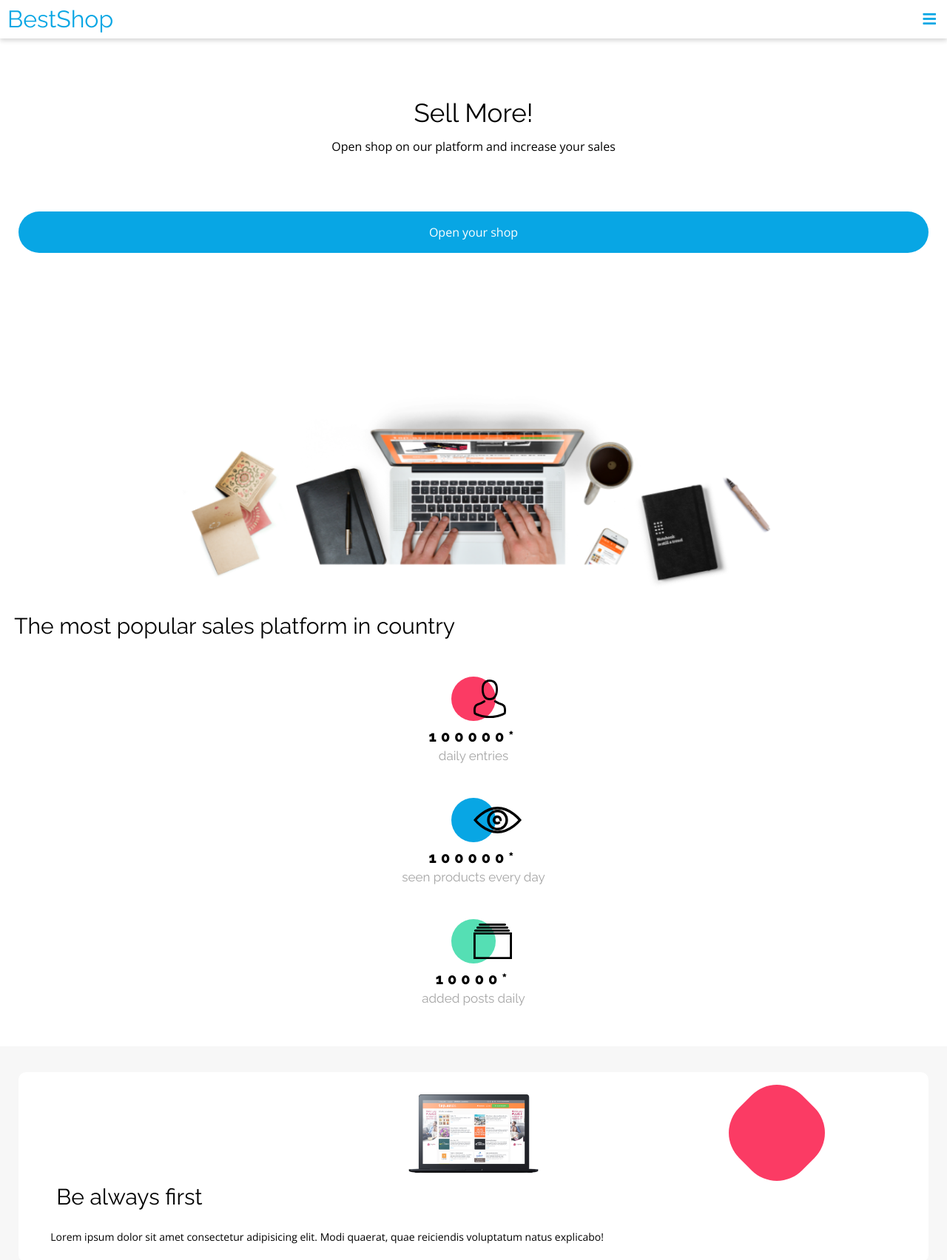
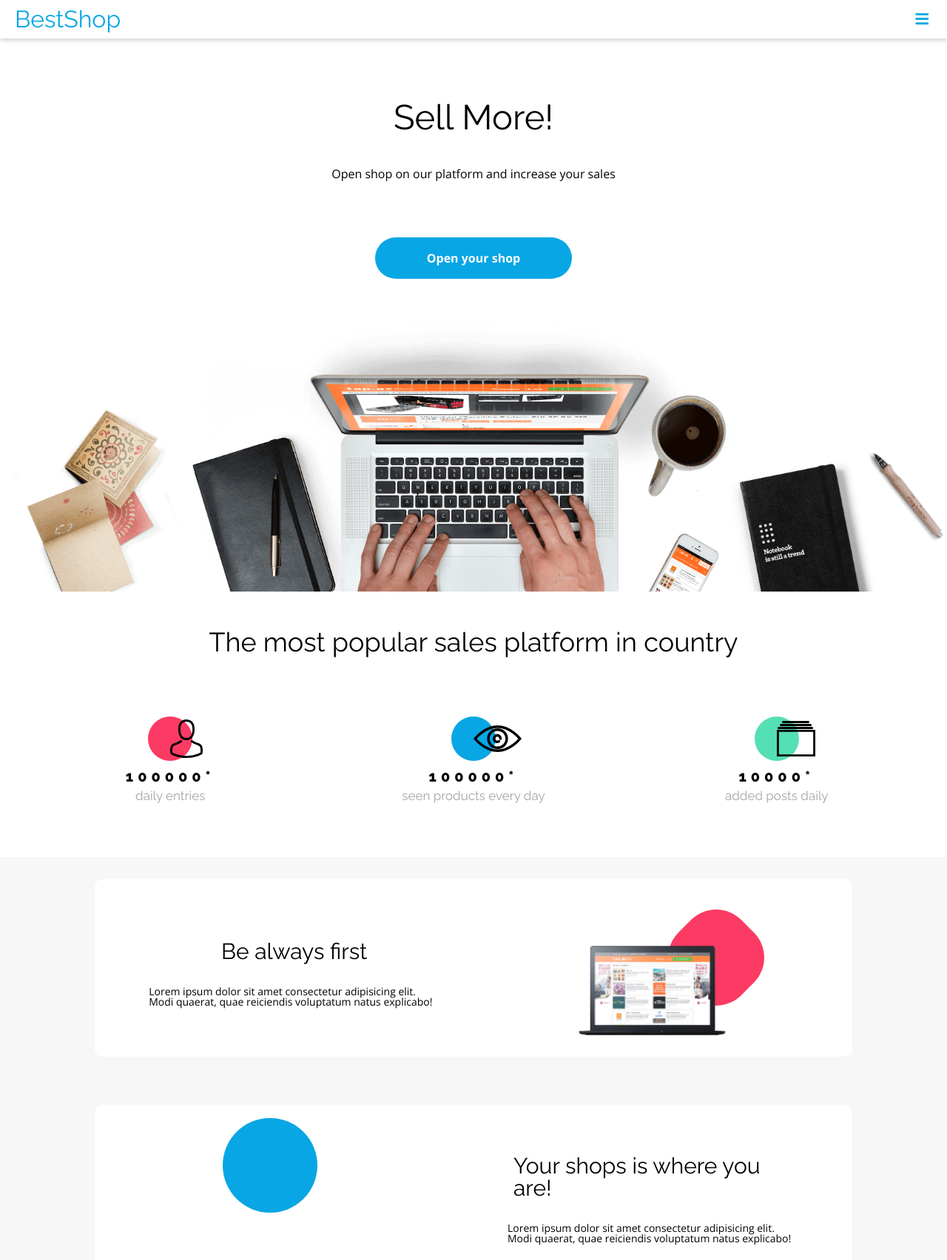
Before and after one commit to Dymik2/bestShop-RWD-SASS, a website: page index.html in a window 1280 px wide. Shown: the top 1704 px of the page at 74% size. Drawn offline with nearby package versions, Linux system fonts and the light colour scheme; files that its build step writes are made by us from their sources.

Commit message:
desktop beta version

```diff
--- a/index.html
+++ b/index.html
@@ -4,6 +4,7 @@
     <meta charset="UTF-8">
     <meta http-equiv="X-UA-Compatible" content="IE=edge">
     <meta name="viewport" content="width=device-width, initial-scale=1.0">
+
     <title>Document</title>
     <link rel="preconnect" href="https://fonts.googleapis.com">
     <link rel="preconnect" href="https://fonts.gstatic.com" crossorigin>
@@ -26,7 +27,7 @@
             </ul>
         </nav>
     </header>
-    <main>
+    <main class="container">
         <section class="container open__section">
             <div class="text">
                 <h1>Sell More!</h1>
@@ -35,7 +36,7 @@
             </div>
 
             <div class="container image" >
-                <img class="container" src="images/Background.png" alt="">
+                <img class="container" src="images/Background2.png" alt="">
             </div>
         </section>
         <section class="container statistic">
@@ -63,7 +64,6 @@
                 <div class="picture">
                     <div class="first_shape"></div>
                     <img src="images/Macbook2.png" alt="">
-
                 </div>
                 <div class="descible">
                     <h2>Be always first</h2>
@@ -94,7 +94,7 @@
         </section>
         <section class="container pricing">
             <h2>Pricing</h2>
-            <div>
+            <div class="articles">
                 <article class="offer">
                     <div>
                         <h3>Basic</h3>
--- a/scss/components/_benefitSection.scss
+++ b/scss/components/_benefitSection.scss
@@ -82,4 +82,62 @@ font-family: 'Raleway', sans-serif;
         }
     }
 
+    @media (min-width: 1024px) {
+        display: flex;
+        flex-direction: column;
+        align-items: center;
+
+        .benefits__wrapper {
+            display: flex;
+
+            align-items: center;
+            justify-content: center;
+            width: 80%;
+            height: 30vh;
+            margin-top: 30px;
+
+            .descible {
+                display: flex;
+                flex-direction: column;
+                align-items: center;
+                justify-content: center;
+                width: 50%;
+                height: 100%;
+                padding-left: 30px;
+                padding-right: 30px;
+                background-color: #FFFFFF;
+            }
+
+            .picture {
+                position: relative;
+                display: flex;
+                height: 100%;
+                align-items: flex-end;
+                justify-content: center;
+                background-color: #FFFFFF;
+                width: 50%;
+
+                .first_shape {
+                    right: 20%;
+                    top: 10%;
+                }
+
+                .second_shape {
+                    left: 30%;
+                }
+
+                img {
+                    width: 45%;
+                    height: auto;
+                    z-index: 3;
+                }
+            }
+
+
+        }
+
+        .benefits__wrapper:nth-of-type(1) {
+            flex-direction: row-reverse;
+        }
+    }
 }
--- a/scss/components/_contact.scss
+++ b/scss/components/_contact.scss
@@ -142,4 +142,26 @@ font-family: 'Raleway', sans-serif;
             color: white;
         }
     }
+
+    @media (min-width: 1024px) {
+        display: flex;
+        padding-top: 30px;
+        justify-content: center;
+        align-items: flex-start;
+
+        .contact__wrapper {
+            display: flex;
+            flex-direction: column;
+            justify-content: center;
+            width: 30%;
+        }
+
+        .form__wrapper {
+            display: flex;
+            flex-direction: column;
+            justify-content: center;
+            align-items: flex-start;
+            width: 30%;
+        }
+    }
 }
--- a/scss/components/_footer.scss
+++ b/scss/components/_footer.scss
@@ -2,13 +2,22 @@
 
 font-family: 'Raleway', sans-serif;
 */
+footer {
+    display: flex;
+    justify-content: center;
+    width: 100vw;
+    padding: 20px 15px;
+    box-shadow: 0px -5px 40px #00000029;
+}
 
 .footer__wrapper {
+    padding-left: 10px;
+    padding-right: 10px;
     display: flex;
     justify-content: space-between;
+    width: 100%;
     // background-color: white;
-    padding: 20px 15px;
-    box-shadow: 0px -5px 40px #00000029;
+
 
     h2 {
         color: #08A6E4;
--- a/scss/components/_general.scss
+++ b/scss/components/_general.scss
@@ -4,7 +4,21 @@
     box-sizing: border-box;
 }
 
+.container {
+    max-width: 1352px;
+}
+
+body {
+    display: flex;
+    flex-direction: column;
+    align-items: center;
+    overflow-x: hidden;
+}
+
 main {
+    /*display: flex;
+    flex-direction: column;
+    align-items: center;*/
     background-color: #F7F7F7;
-    width: 100vw;
+
 }
--- a/scss/components/_header.scss
+++ b/scss/components/_header.scss
@@ -4,15 +4,26 @@ sans-serif;
 font-family: 'Raleway',
 sans-serif;
 */
+header {
+    width: 100%;
+    display: flex;
+    flex-direction: column;
+    align-items: center;
+    background: #FFFFFF;
+    position: fixed;
+    box-shadow: 0px 3px 6px #00000029;
+    z-index: 10;
+}
+
 nav {
-    z-index: 10;
+    padding-left: 10px;
+    padding-right: 10px;
     display: flex;
     justify-content: space-between;
     align-items: center;
-    position: fixed;
+
     width: 100%;
-    background: #FFFFFF 0% 0% no-repeat padding-box;
-    box-shadow: 0px 3px 6px #00000029;
+
 
     .logo {
         font-family: 'Raleway', sans-serif;
@@ -45,6 +56,7 @@ nav {
     }
 
     ul {
+        margin-left: 20px;
         display: none;
         cursor: pointer;
         height: 100%;
--- a/scss/components/_openSecton.scss
+++ b/scss/components/_openSecton.scss
@@ -61,4 +61,43 @@ sans-serif;
             height: 100%;
         }
     }
+
+    @media (min-width: 1024px) {
+        .text {
+            display: flex;
+            flex-direction: column;
+            justify-content: center;
+            align-items: center;
+
+            h1 {
+                font-size: 47px;
+            }
+
+            p {
+                padding-top: 25px;
+                padding-bottom: 30px;
+            }
+
+            a {
+                display: block;
+                font-size: 16px;
+                font-weight: 700;
+                padding: 20px 70px;
+                margin-top: 3rem;
+            }
+        }
+
+        .image {
+            margin-top: 20px;
+            display: flex;
+            justify-content: center;
+            align-items: flex-end;
+            width: 100%;
+
+            img {
+                width: 100%;
+            }
+        }
+
+    }
 }
--- a/scss/components/_pricingSection.scss
+++ b/scss/components/_pricingSection.scss
@@ -130,4 +130,40 @@ font-family: 'Raleway', sans-serif;
         }
     }
 
+    @media (min-width: 1024px) {
+        display: flex;
+        flex-direction: column;
+        align-items: center;
+        padding: 40px 0;
+
+        .articles {
+            display: flex;
+            justify-content: center;
+            align-items: center;
+            width: 100%;
+
+            .offer {
+                display: flex;
+                flex-direction: column;
+                padding: 40px 40px;
+
+                &:nth-of-type(1) {
+                    padding: 40px 40px 70px 40px;
+                }
+
+                div {
+                    width: 100%;
+                }
+
+
+                h2 {
+                    text-align: center;
+                }
+
+                h3 {
+                    text-align: center;
+                }
+            }
+        }
+    }
 }
--- a/scss/components/_statisticSection.scss
+++ b/scss/components/_statisticSection.scss
@@ -27,7 +27,6 @@ font-family: 'Raleway', sans-serif;
         align-items: center;
         text-align: center;
         width: 100%;
-        padding: 25px;
         padding: 1.5rem 0;
 
         .picture {
@@ -80,4 +79,27 @@ font-family: 'Raleway', sans-serif;
             letter-spacing: 0px;
         }
     }
+
+    @media (min-width: 1024px) {
+        display: flex;
+        flex-direction: column;
+        align-items: center;
+        padding-top: 50px;
+        padding-bottom: 50px;
+
+        h2 {
+            font-size: 36px;
+        }
+
+        .statistic_wrapper {
+            display: flex;
+            justify-content: center;
+            padding-top: 30px;
+
+            article {
+                width: 33%;
+                height: 100%;
+            }
+        }
+    }
 }
```
Also changed, not shown: images/Background2.png (added).
